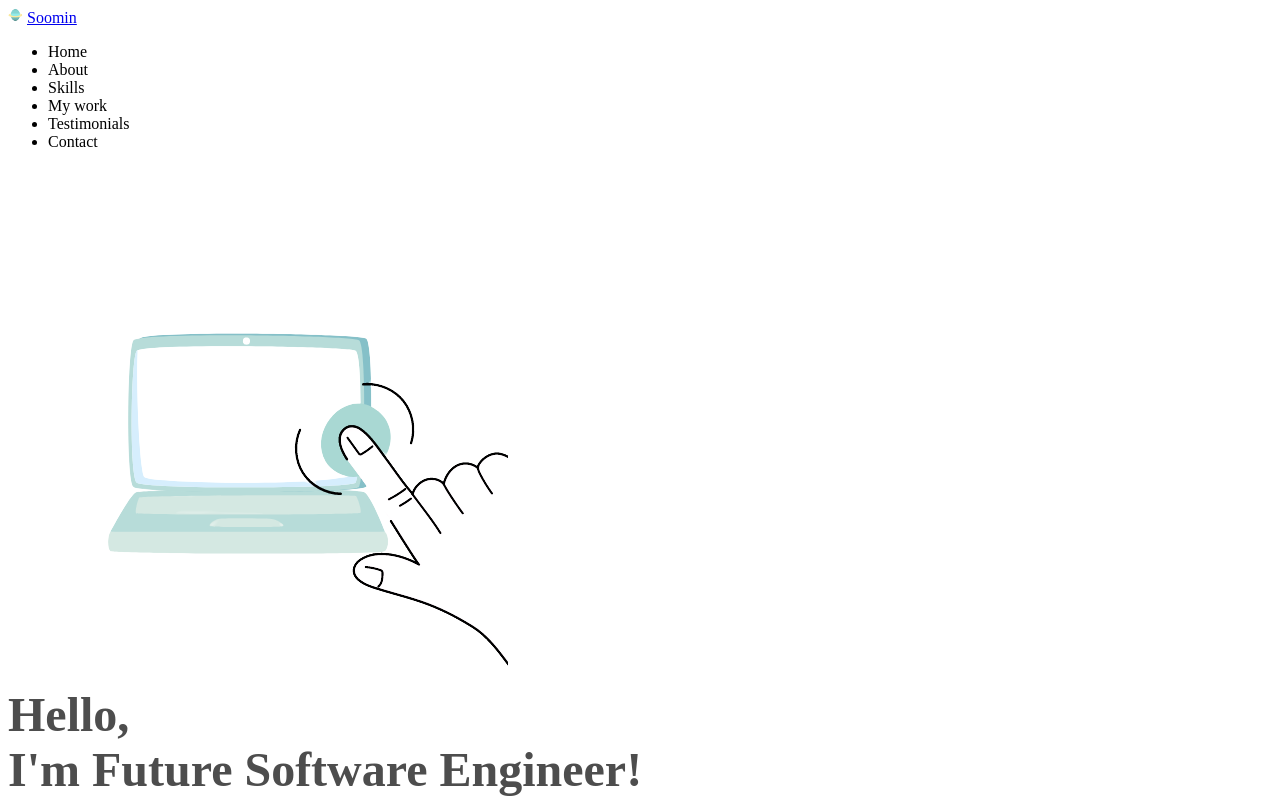
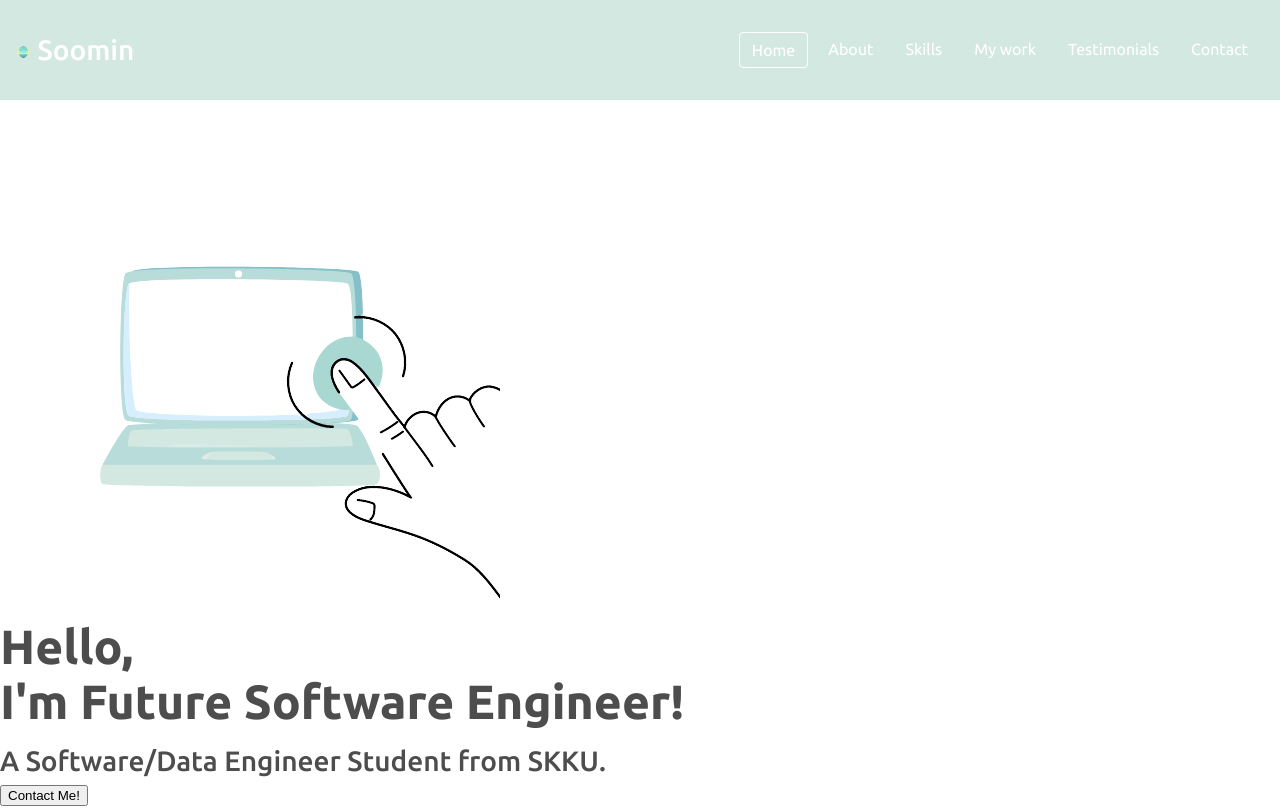
Before and after one commit to soomin9106/Portfolio, a plain HTML site: page index.html in a window 1280 px wide. Shown: the top 809 px of the page. Drawn offline with Linux system fonts and the light colour scheme.

Commit message:
CSS : Navbar

```diff
--- a/index.html
+++ b/index.html
@@ -23,7 +23,7 @@
             </div>
             <div>
                 <ul class="navbar__menu">
-                    <li class="navbar__menu__item">Home</li>
+                    <li class="navbar__menu__item active">Home</li>
                     <li class="navbar__menu__item">About</li>
                     <li class="navbar__menu__item">Skills</li>
                     <li class="navbar__menu__item">My work</li>
--- a/style.css
+++ b/style.css
@@ -17,13 +17,30 @@
     --weight-semi-bold:500;
     --weight-regular:400;
     /* Size */
-
+    --size-border-radius: 4px;
 }
 
 /* Universal Tags */
 *{
     box-sizing: border-box;
 }
+
+body{
+    margin: 0;
+    font-family: 'Ubuntu';
+    cursor: default;
+}
+
+a{
+    text-decoration: none;
+    color: var(--color-white);
+}
+
+ul{
+    list-style: none;
+    padding-left: 0;
+}
+
 
 /* Typography */
 h1{
@@ -53,3 +70,36 @@ p{
     color: var(--color-black);
     margin: 4px 0;
 }
+
+/* Nabvar */
+#navbar{
+    display: flex;
+    justify-content: space-between;
+    background-color: var(--color-mint);
+    align-items: center;
+    padding: 16px;
+}
+.navbar__logo{
+    font-size: var(--font-medium);
+    font-weight: var(--weight-semi-bold);
+}
+
+.navbar__menu{
+    display: flex;
+}
+
+.navbar__menu__item{
+    padding: 8px 12px;
+    margin: 0 4px;
+    color: var(--color-white);
+    cursor: pointer;
+    border-radius: var(--size-border-radius);
+}
+
+.navbar__menu__item.active{
+    border: 1px solid var(--color-white);
+}
+
+.navbar__menu__item:hover{
+    background-color: var(--color-dark-mint);
+}
```
